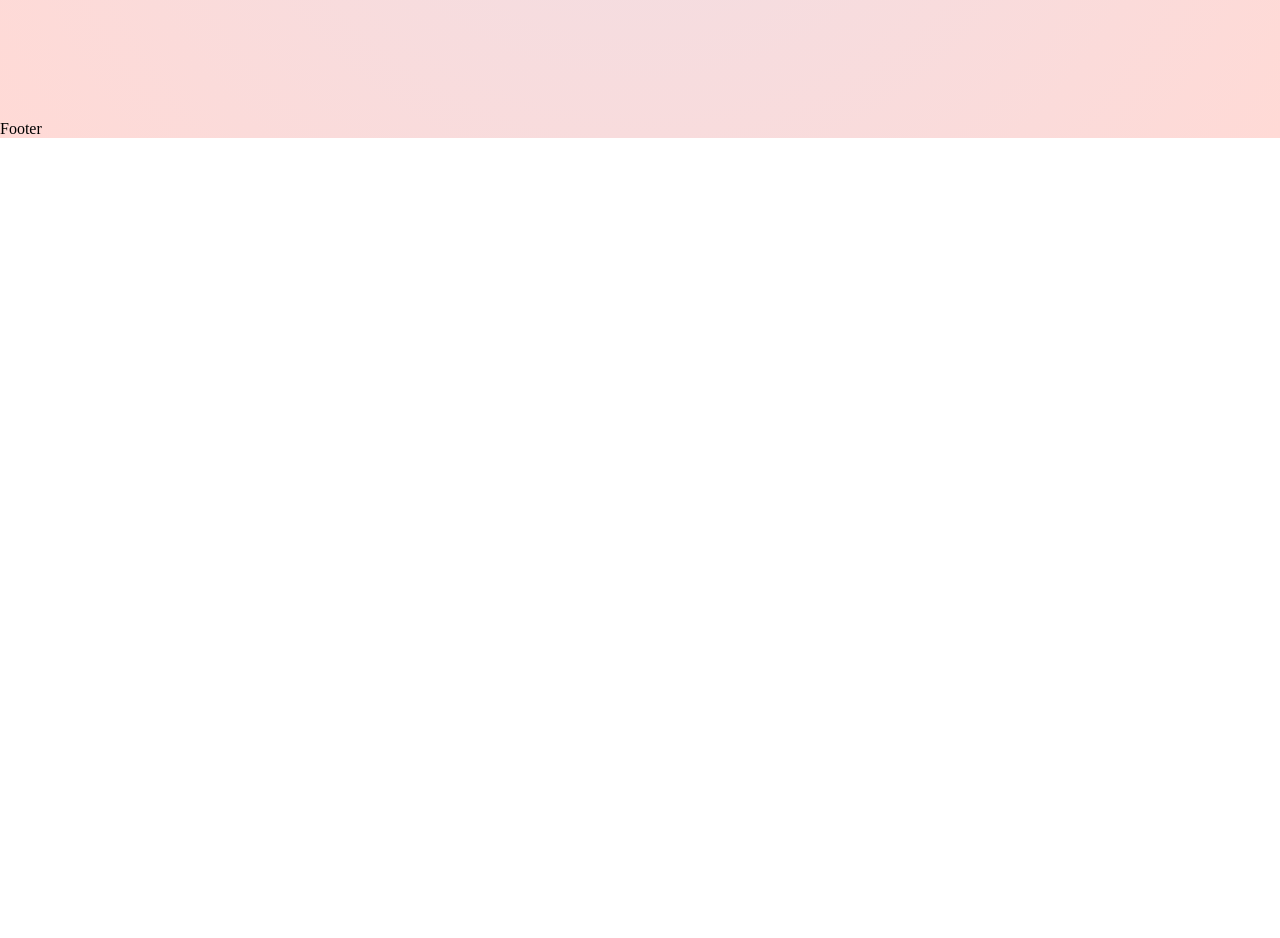
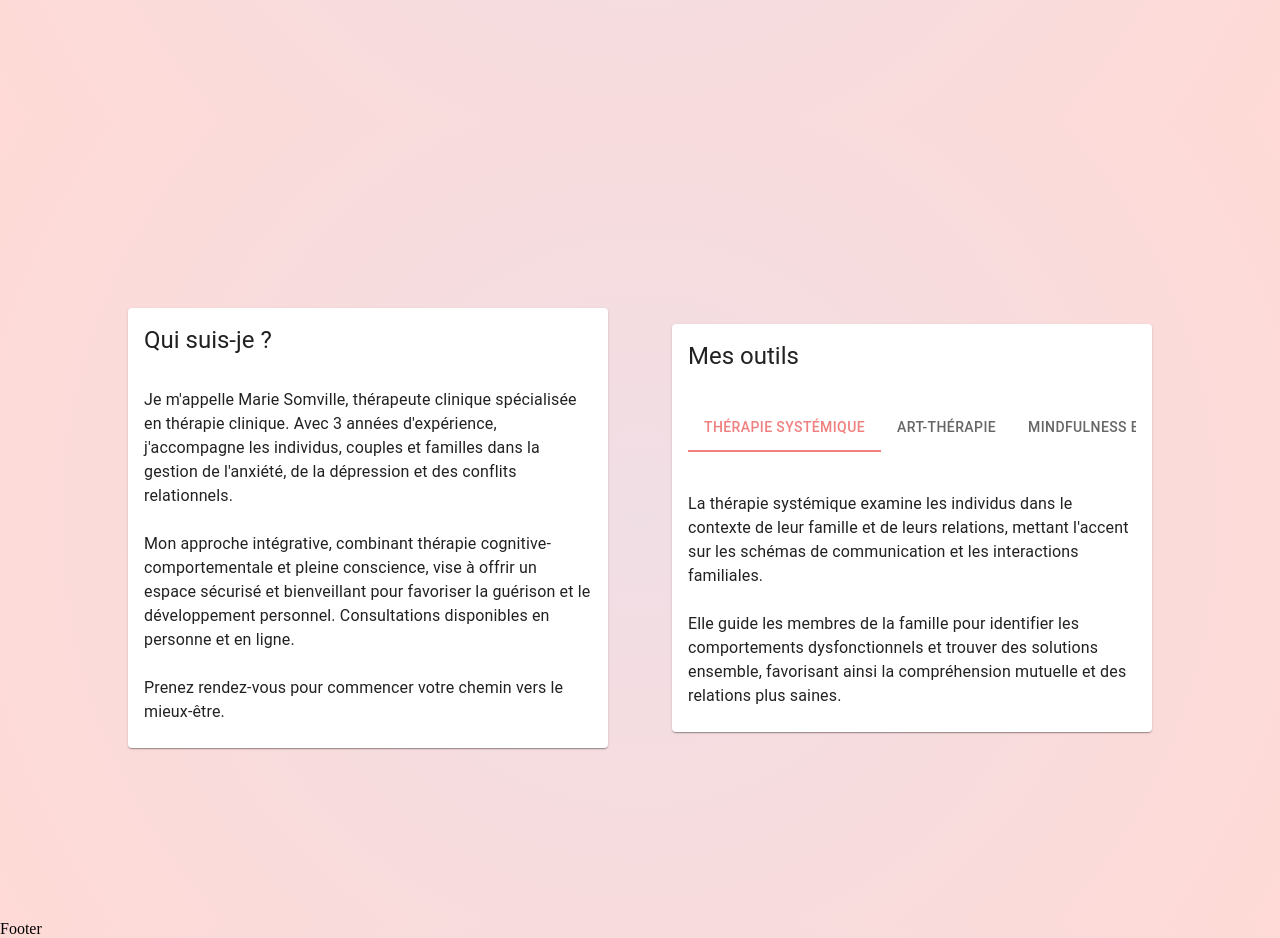
Before and after one commit to tamighi/Marie-therapy, a React (Vite) app: page / in a window 1280 px wide. Shown: the part 680-1618 px from the top of the page. Before the commit the page ends 818 px from the top, so only its background shows below. Built offline with nearby package versions, Linux system fonts and the light colour scheme.

Commit message:
add base PresentationSection

```diff
--- a/src/components/HeroSection/HeroSection.tsx
+++ b/src/components/Hero/Hero.tsx
@@ -1,11 +1,11 @@
 import { LeftHero } from "./LeftHero";
 import { RightHero } from "./RightHero";
 
-export const HeroSection = () => {
+export const Hero = () => {
   return (
     <div className="md:h-screen">
       <div
-        className="h-full md:flex-row flex-col-reverse flex items-center w-11/12
+        className="h-full flex md:flex-row flex-col-reverse items-center w-11/12
           lg:w-4/5 m-auto pt-24 box-border"
       >
         <div className="flex-1 mb-20">
--- a/src/components/HeroSection/LeftHero.tsx
+++ b/src/components/Hero/LeftHero.tsx
@@ -2,6 +2,11 @@ import { ArrowCircleDown } from "@mui/icons-material";
 import { Button, Typography } from "@mui/material";
 
 export const LeftHero = () => {
+  const scrollToPresentation = () => {
+    const section = document.querySelector("#presentation");
+    section?.scrollIntoView({ behavior: "smooth", block: "start" });
+  };
+
   return (
     <div className="flex flex-col gap-8 md:text-left text-center">
       <div className="flex flex-col gap-4">
@@ -17,7 +22,11 @@ export const LeftHero = () => {
         Un accueil personnalisé pour vos besoins.
       </Typography>
       <div className="flex gap-1 items-center md:justify-normal justify-center">
-        <Button variant="contained" endIcon={<ArrowCircleDown />}>
+        <Button
+          variant="contained"
+          onClick={scrollToPresentation}
+          endIcon={<ArrowCircleDown />}
+        >
           <Typography className="normal-case">En savoir plus</Typography>
         </Button>
       </div>
--- /dev/null
+++ b/src/components/Hero/index.ts
@@ -0,0 +1 @@
+export * from "./Hero";
--- a/src/components/HeroSection/index.ts
+++ /dev/null
@@ -1 +0,0 @@
-export * from "./HeroSection";
--- a/src/components/Home.tsx
+++ b/src/components/Home.tsx
@@ -1,9 +1,23 @@
-import { HeroSection } from "./HeroSection";
+import { Hero } from "./Hero";
+import { PresentationSection } from "./PresentationSection";
+import { ToolsSection } from "./ToolsSection";
 
 export const HomePage = () => {
   return (
     <div>
-      <HeroSection></HeroSection>
+      <Hero></Hero>
+      <div
+        id="presentation"
+        className="h-screen flex md:flex-row flex-col-reverse items-center
+          w-11/12 lg:w-4/5 m-auto pt-24 box-border gap-16"
+      >
+        <div className="flex-1 mb-20">
+          <PresentationSection />
+        </div>
+        <div className="flex-1 mb-20">
+          <ToolsSection />
+        </div>
+      </div>
     </div>
   );
 };
--- /dev/null
+++ b/src/components/PresentationSection.tsx
@@ -0,0 +1,24 @@
+import { Card, CardContent, CardHeader, Typography } from "@mui/material";
+
+export const PresentationSection = () => {
+  return (
+    <Card>
+      <CardHeader title="Qui suis-je ?"></CardHeader>
+      <CardContent>
+        <Typography>
+          Je m'appelle Marie Somville, thérapeute clinique spécialisée en
+          thérapie clinique. Avec 3 années d'expérience, j'accompagne les
+          individus, couples et familles dans la gestion de l'anxiété, de la
+          dépression et des conflits relationnels.
+          <br /> <br />
+          Mon approche intégrative, combinant thérapie cognitive-comportementale
+          et pleine conscience, vise à offrir un espace sécurisé et bienveillant
+          pour favoriser la guérison et le développement personnel.
+          Consultations disponibles en personne et en ligne.
+          <br /> <br />
+          Prenez rendez-vous pour commencer votre chemin vers le mieux-être.
+        </Typography>
+      </CardContent>
+    </Card>
+  );
+};
--- a/src/components/ToolsSection.tsx
+++ b/src/components/ToolsSection.tsx
@@ -1,3 +1,69 @@
+import React from "react";
+
+import {
+  Card,
+  CardContent,
+  CardHeader,
+  Tab,
+  Tabs,
+  Typography,
+} from "@mui/material";
+
+const TABS = {
+  SYSTEMIQUE: 0,
+  ART: 1,
+  MEDITATION: 2,
+} as const;
+
+const DESCRIPTIONS = {
+  [TABS.SYSTEMIQUE]: `
+La thérapie systémique examine les individus dans le contexte de leur famille \
+et de leurs relations, mettant l'accent sur les schémas de communication et les \
+interactions familiales.
+
+Elle guide les membres de la famille pour identifier les comportements \
+dysfonctionnels et trouver des solutions ensemble, favorisant ainsi la \
+compréhension mutuelle et des relations plus saines.
+`,
+  [TABS.ART]: `
+L'art-thérapie utilise le processus créatif de l'art pour améliorer le bien-être \
+mental, émotionnel et physique.
+Cette méthode permet aux individus d'exprimer des sentiments \
+difficiles à verbaliser, d'explorer leur imagination et d'accéder à des aspects \
+profonds de leur psyché.
+
+Elle est particulièrement efficace pour ceux qui ont du mal à s'exprimer par \
+des moyens traditionnels.
+`,
+  [TABS.MEDITATION]: `
+La mindfulness et la méditation intègrent des techniques de pleine conscience pour \
+aider les individus à rester ancrés dans le moment présent et à réduire le stress.
+
+Ces pratiques favorisent une meilleure gestion des émotions, une réduction de \
+l'anxiété et une amélioration globale du bien-être mental.
+En cultivant une attention sans jugement, elles permettent de développer une \
+plus grande résilience et clarté mentale.
+`,
+} as const;
+
 export const ToolsSection = () => {
-  return <div>Hello ToolsSection</div>;
+  const [tabIndex, setTabIndex] = React.useState<keyof typeof DESCRIPTIONS>(0);
+
+  return (
+    <Card>
+      <CardHeader title="Mes outils"></CardHeader>
+      <CardContent>
+        <Tabs value={tabIndex} onChange={(_, i) => setTabIndex(i)}>
+          <Tab label="Thérapie systémique" value={TABS.SYSTEMIQUE}></Tab>
+          <Tab label="Art-thérapie" value={TABS.ART}></Tab>
+          <Tab label="Mindfulness et meditation" value={TABS.MEDITATION}></Tab>
+        </Tabs>
+        <div className="mt-4">
+          <Typography className="whitespace-break-spaces">
+            {DESCRIPTIONS[tabIndex]}
+          </Typography>
+        </div>
+      </CardContent>
+    </Card>
+  );
 };
```
Also changed, not shown: src/components/Hero/RightHero.tsx (renamed from src/components/HeroSection/RightHero.tsx).
